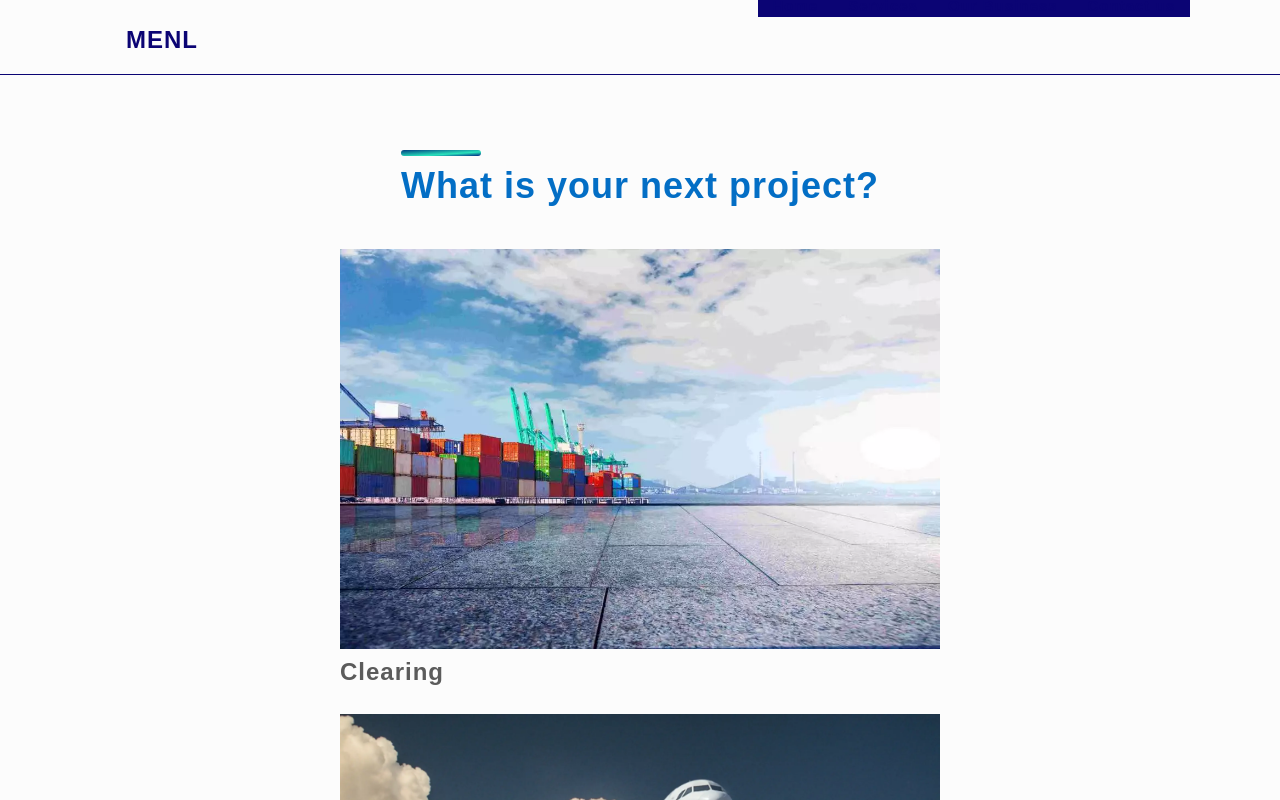
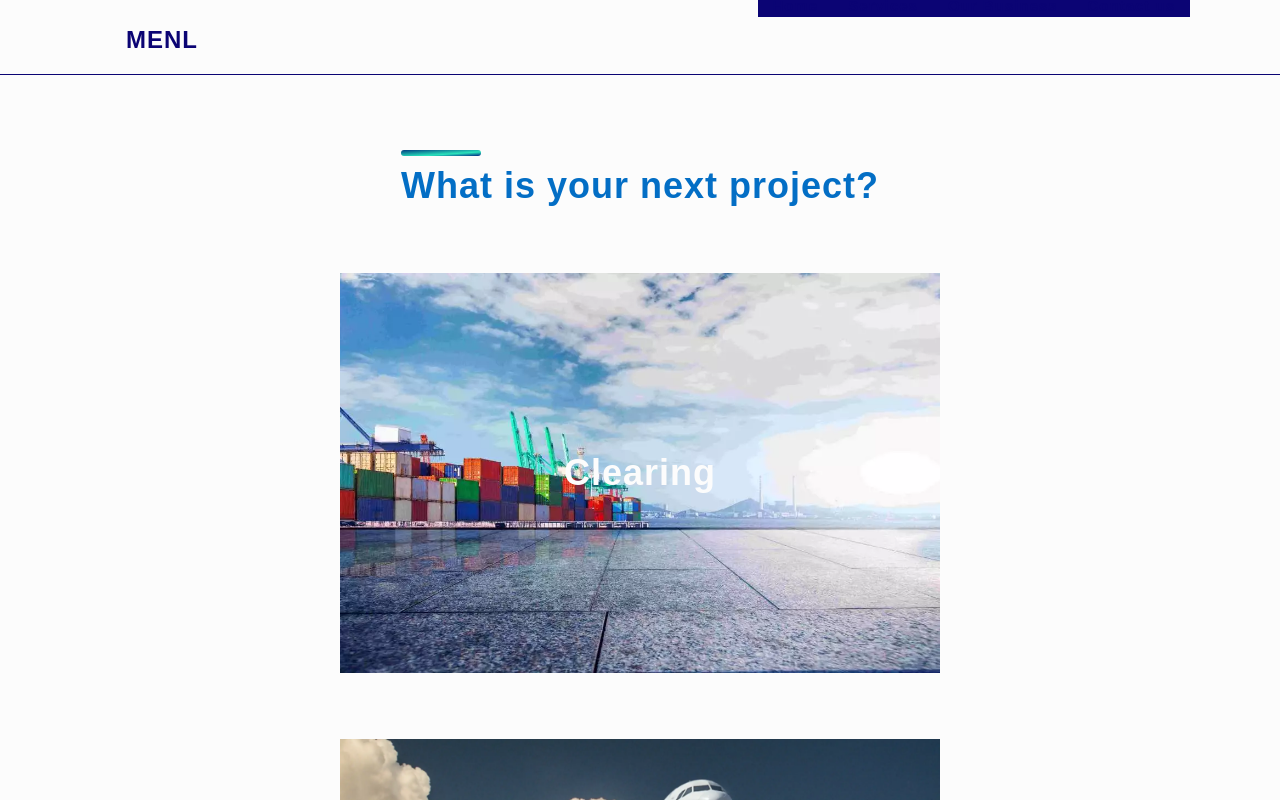
Before and after one commit to abeonweb/marine-express-site, a Next.js app: page /services in a window 1280 px wide. Shown: the top 800 px of the page. Built offline with nearby package versions, Linux system fonts and the light colour scheme.

Commit message:
add text on image

```diff
--- a/styles/Services.module.css
+++ b/styles/Services.module.css
@@ -1,29 +1,50 @@
-.article {
-    width: 100%;
-    max-width: 600px;
-    margin: 0 auto;
-}
-
-.image {
-    width: 100%;
-    height: 50vh;
-    object-position: center;
-    object-fit: cover;
-}
-
-.listItem:nth-child(2) .image {
-    object-position: top;
+.serviceSection{
+    min-height: 110vh;
 }
 
 .list {
-    padding: 2em 0.5em;
+    padding: 3em 0.5em;
     list-style: none;
 }
 
 .listItem {
     padding: 1em 0;
+    margin: 1em 0;
 }
 
+.article {
+    width: 95%;
+    min-height: 50vh;
+    max-width: 600px;
+    margin: 0 auto 2.5em;
+    position: relative;
+    display: flex;
+    justify-content: center;
+    align-items: center;
+}
+
+.image {
+    width: 100%;
+    height: 100%;
+    object-position: center;
+    object-fit: cover;
+    position: absolute;
+    top: 0;
+    bottom: 0;
+    left: 0;
+    right: 0;
+    z-index: 5;
+}
+
+/* .listItem:nth-child(2) .image {
+    object-position: top;
+} */
+
+
 .serviceTitle{
-    font-size: 2em;
+    position: relative;
+    font-size: 3em;
+    color: var(--color-secondary);
+
+    z-index: 100;
 }
```
